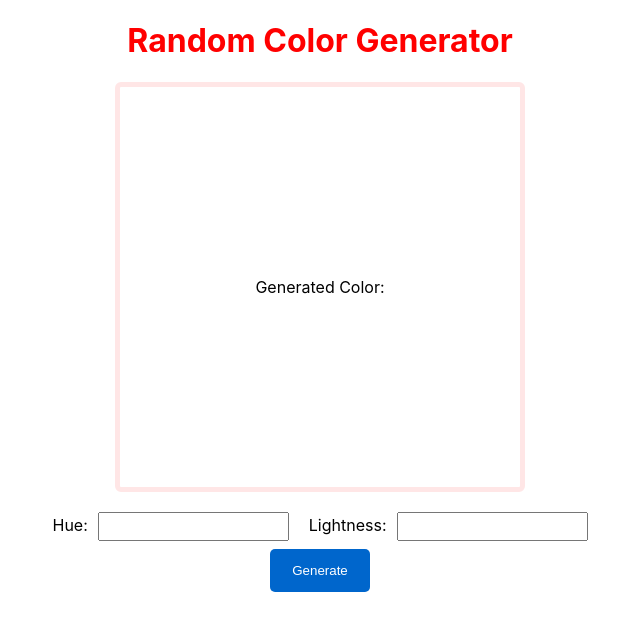
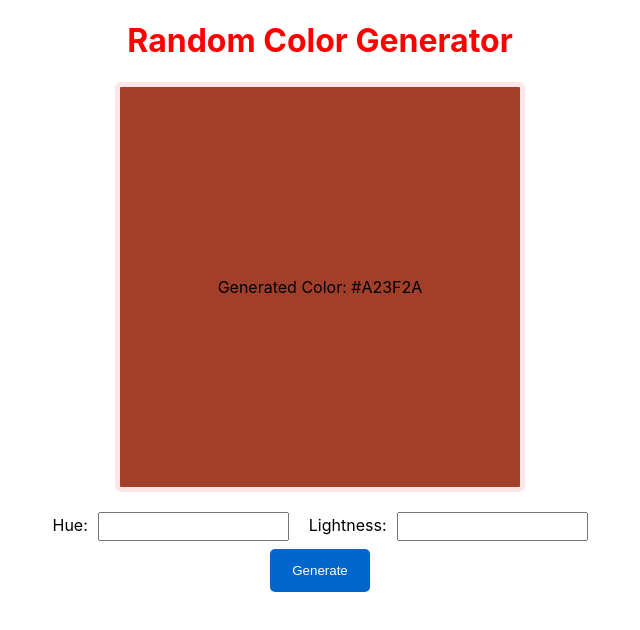
Before and after one commit to varshabhadana/react-random-color-generator, a React (Create React App) app: page / in a window 1280 px wide. Shown: the top 630 px of the page, without its empty margins (320-960 px from the left). Built offline with nearby package versions, Linux system fonts and the light colour scheme.

Commit message:
Resolve drone issue

```diff
--- a/src/App.js
+++ b/src/App.js
@@ -19,7 +19,7 @@ const buttonStyle = css`
 `;
 
 function App() {
-  const [color, setColor] = useState(' ');
+  const [color, setColor] = useState('#A23F2A');
   const [hue, setHue] = useState('');
   const [lightness, setLightness] = useState(' ');
   return (
```
